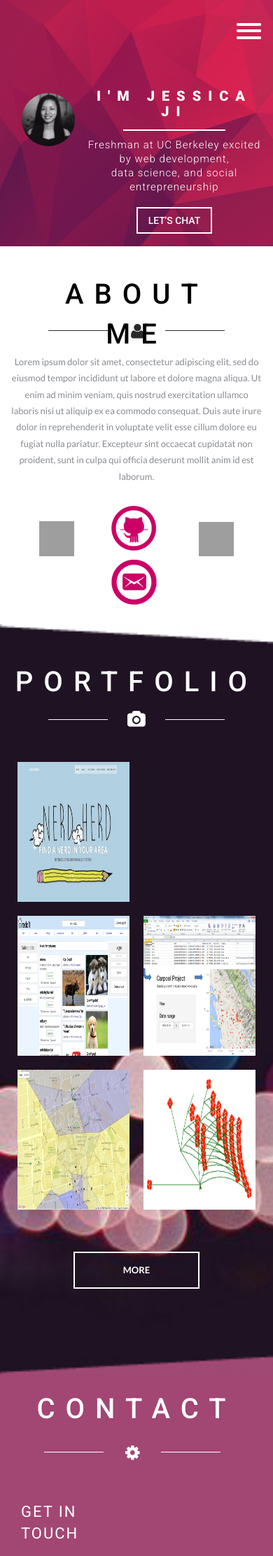
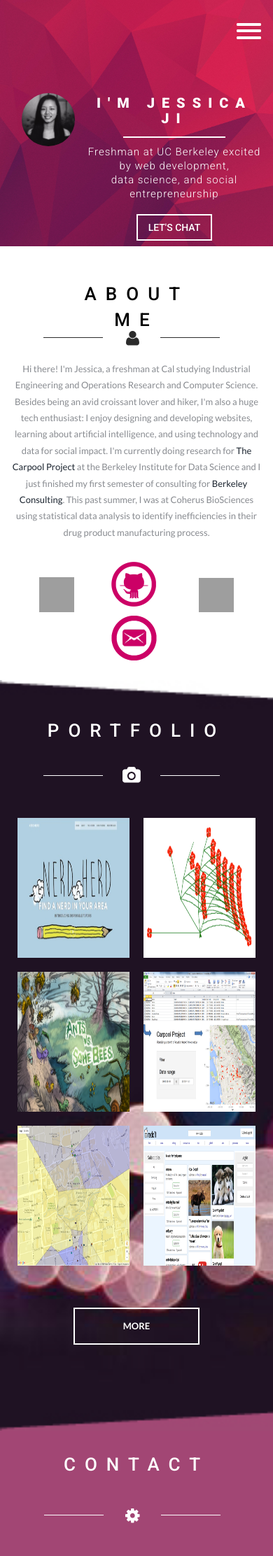
Before and after one commit to jessicajji/jessicajji.github.io, a PHP site: page / in a window 390 px wide; the page is wider, and only the part inside the window is pictured. Shown: the top 2224 px of that part at 70% size. Run offline with PHP 8.4, Linux system fonts and the light colour scheme; some libraries are stand-ins or nearby versions; grey boxes are pictures that could not be loaded.

Commit message:
Responsive formatting edits

```diff
--- a/css/style.css
+++ b/css/style.css
@@ -27,6 +27,7 @@ h2 {
   letter-spacing: 15px;
   height: 80px;
   width: 100%;
+  text-align: center;
   position: relative;
   margin-top: -30px;
 }
@@ -524,9 +525,18 @@ margin-right:0;
   a.boxclose {
     right: 250px;
   }
-
+  #map{
+    width: 500px;
+  }
+@media(max-width:1280px){
+  #map{
+    width: 500px;
+  }
+  .banner-info{
+    width: 65%;
+  }
 }
-@media(max-width:1280px){
+@media(max-width:1199px){
   a.boxclose {
     right: 160px;
   }
@@ -537,7 +547,6 @@ margin-right:0;
   .logo img{
    width:100%;
   }
-
   .about-back {
     min-height: 79px;
   }
@@ -559,6 +568,73 @@ margin-right:0;
   .footer-top {
     min-height: 147px;
   }
+  #map{
+    width: 350px;
+  }
+  .banner.page-head {
+    min-height: 96px;
+  }
+  .strip {
+    margin: 20px 0px 0px 0px;
+  }
+  .banner-info {
+    width: 71%;
+    margin: 100px auto 0 auto;
+  }
+  .banner-right h1 {
+    font-size: 30px;
+    margin: 23px 0 15px 0;
+    }
+  .banner-right h2 {
+    font-size: 45px;
+    }
+  .banner-right a {
+    font-size: 14px;
+    padding: 12px 20px;
+  }
+  .banner-left{
+    margin-top: 15px;
+    float:left;
+    width: 240px;
+    height: 120px;
+  }
+  .banner-right{
+    margin-top: 10px;
+    float: right;
+  }
+  .banner {
+    min-height: 575px;
+  }
+  .gallery-section {
+    padding: 92px 0 0px 0;
+  }
+  .gallery-section h3 {
+    font-size: 32px;
+    }
+  #portfolio p {
+    font-size: 16px;
+    }
+  .gallery-grids {
+    margin-top: 40px;
+  }
+  .textbox h4 {
+    margin-top: 25px;
+    font-size: 22px;
+  }
+  .textbox {
+    width: 93.8%;
+  }
+  .textbox .description {
+    padding:13px;
+    font-size: 11px;
+  }
+  .button {
+    padding: 5px;
+    width: 40%;
+    }
+  .button a {
+    font-size: 15px;
+    }
 }
 @media(max-width:1024px){
   .top-nav {
@@ -571,7 +647,7 @@ margin-right:0;
     margin: 20px 0px 0px 0px;
   }
   .banner-info {
-    width: 78%;
+    width: 70%;
     margin: 100px auto 0 auto;
   }
   .banner-right h1 {
@@ -584,6 +660,16 @@ margin-right:0;
   .banner-right a {
     font-size: 14px;
     padding: 12px 20px;
+  }
+  .banner-left{
+    margin-top: 15px;
+    float:left;
+    width: 240px;
+    height: 120px;
+  }
+  .banner-right{
+    margin-top: 10px;
+    float: right;
   }
   .banner {
     min-height: 575px;
@@ -601,29 +687,53 @@ margin-right:0;
   .about-back {
     min-height: 64px;
   }
+
+  .sectiontitle {
+    font-weight: 500;
+    font-size: 35px;
+    letter-spacing: 13px;
+    height: 80px;
+    width: 100%;
+    position: relative;
+    margin-top: -30px;
+  }
+  .infocontainer{
+    height: 500px;
+    width: 50%;
+    left: 50%;
+    transform: translateX(-76%);
+    margin-top: 20px;
+  }
+  #map {
+    width: 0px;
+    height: 0px;
+  }
   .gallery-section {
-    padding: 92px 0 0px 0;
+    padding: 95px 0 0px 0;
   }
   .gallery-section h3 {
-    font-size: 32px;
-    }
+    font-size: 30px;
+  }
   #portfolio p {
-    font-size: 16px;
-    }
-  .gallery-grids {
-    margin-top: 40px;
+    font-size: 14px;
+  }
+  .gallery-grid {
+    float: left;
+    width: 33.3%;
+  }
+  .gallery-section {
+    min-height: 893px;
   }
   .textbox h4 {
-    margin-top: 89px;
+    margin-top: 26px;
+    font-size: 20px;
   }
-  .button {
-    padding: 7px;
-    }
-  .button a {
-    font-size: 16px;
-    }
-  .gallery-section {
-    min-height: 1400px;
+  .textbox {
+    width: 93.8%;
+  }
+  .textbox .description {
+    padding: 13px;
+    font-size: 13px !important;
   }
   .contact {
     padding: 45px 0 0 0;
@@ -674,6 +784,89 @@ margin-right:0;
   .clients {
     padding: 0 0 45px 0;
     }
+  .infocontainer{
+    height: 500px;
+    width: 50%;
+    left: 50%;
+    transform: translateX(-60%);
+    margin-top: 20px;
+  }
+    .button {
+    padding: 3px;
+    width: 40%;
+    font-size:15px;
+  }
+}
+@media(max-width:991px){
+  .banner.page-head {
+    min-height: 96px;
+  }
+  .strip {
+    margin: 20px 0px 0px 0px;
+  }
+  .banner-info {
+    width: 92%;
+    margin: 100px auto 0 auto;
+  }
+  .banner-right h1 {
+    font-size: 30px;
+    margin: 23px 0 15px 0;
+    }
+  .banner-right h2 {
+    font-size: 45px;
+    }
+  .banner-right a {
+    font-size: 14px;
+    padding: 12px 20px;
+  }
+  .banner-left{
+    margin-top: 15px;
+    float:left;
+    width: 240px;
+    height: 120px;
+  }
+  .banner-right{
+    margin-top: 10px;
+    float: right;
+  }
+  .strip {
+    margin-right: 8px;
+  }
+  .banner {
+    min-height: 575px;
+  }
+  .gallery-section {
+    padding: 120px 0 0px 0;
+  }
+  .gallery-section h3 {
+    font-size: 30px;
+  }
+  #portfolio p {
+    font-size: 14px;
+  }
+  .gallery-grid {
+    float: left;
+    width: 33.3%;
+  }
+  .gallery-section {
+    min-height: 893px;
+  }
+  .textbox h4 {
+    margin-top: 25px;
+    font-size: 18px;
+  }
+  .textbox{
+    width: 92%;
+  }
+  .textbox .description {
+  padding: 15px;
+  font-size: 12px !important;
+  }
+  .button {
+    padding: 3px;
+    width: 40%;
+    font-size:15px;
+  }
 }
 @media(max-width:768px){
   .top-nav {
@@ -708,10 +901,6 @@ margin-right:0;
     float: right;
     width: 64%;
   }
-  .logo {
-    float: left;
-    width: 14%;
-  }
   .banner-info {
     margin: 80px auto 0 auto;
   }
@@ -744,13 +933,16 @@ margin-right:0;
     min-height: 48px;
   }
   .about {
-    padding: 40px 0 15px 0;
+    padding: 50px 0 15px 0;
   }
   .gallery-section {
-    padding: 68px 0 0px 0;
+    padding: 90px 0 0px 0;
+  }
+  .sectiontitle {
+    font-size: 26px;
   }
   .gallery-section h3 {
-    font-size: 30px;
+    font-size: 18px;
   }
   #portfolio p {
     font-size: 14px;
@@ -762,14 +954,24 @@ margin-right:0;
   .gallery-section {
     min-height: 893px;
   }
+  .textbox .description{
+    padding: 3px 7px 7px 7px;
+    font-size: 10px;
+  }
+  .textbox {
+    width: 91.5%;
+  }
   .textbox h4 {
-    margin-top: 55px;
+    margin-top: 16px;
   }
   .contact-info h3 {
     font-size: 30px;
   }
   .contact {
-    padding: 40px 0 0 0;
+    padding: 50px 0 0 0;
+  }
+  .strip {
+    margin-right: 15px;
   }
   .contact-left {
     float: left;
--- a/index.html
+++ b/index.html
@@ -42,7 +42,6 @@
 										<li><a class="scroll" href="#portfolio"><span>portfolio</span></a></li>
 
 										<li><a class="scroll" href="#contact"><span>contact</span></a></li>
-										<li><a class="scroll" href="#contact"><span>resume</span></a></li>
 										<!--arrow up-->
 									</ul>
 								</div>
@@ -95,9 +94,11 @@
 <!--about-->
 <div class="about text-center" id="about">
 	<div class="container">
-		<div class= "sectiontitle" id="abouttitle"><div class="head">ABOUT ME</div></div>
+		<div class= "sectiontitle text-center" id="abouttitle"><div class="head">ABOUT ME</div></div>
 		<div class="strip text-center"><img src="images/about.png" alt=" "/></div>
-		<p>Lorem ipsum dolor sit amet, consectetur adipiscing elit, sed do eiusmod tempor incididunt ut labore et dolore magna aliqua. Ut enim ad minim veniam, quis nostrud exercitation ullamco laboris nisi ut aliquip ex ea commodo consequat. Duis aute irure dolor in reprehenderit in voluptate velit esse cillum dolore eu fugiat nulla pariatur. Excepteur sint occaecat cupidatat non proident, sunt in culpa qui officia deserunt mollit anim id est laborum.</p>
+		<p>Hi there! I'm Jessica, a freshman at Cal studying Industrial Engineering and Operations Research and Computer Science. Besides being an avid croissant lover and hiker, I'm also a huge tech enthusiast: I enjoy designing and developing websites, learning about artificial intelligence, and using technology and data for social impact. I'm currently doing research for <a href="http://hackingmeasurement.berkeley.edu/projects/the-carpool-project.html">The Carpool Project</a> at the Berkeley Institute for Data Science and I just finished my first semester of consulting for <a href="http://bc.berkeley.edu">Berkeley Consulting</a>. This past summer, I was at Coherus BioSciences using statistical data analysis to identify inefficiencies in their drug product manufacturing process.
+
+			</p>
 		<ul>
 			<li><a class="fb" href="https://www.facebook.com/heyitsjessicaa"></a></li>
 			<li><a class="gh" href="https://github.com/jessicajji"></a></li>
@@ -126,19 +127,19 @@
 						</div></div>
 				</div>
 				<div class="col-md-4 gallery-grid gallery1">
-					<div class="preview"><!--<img src="images/yt.jpg" class="port_img img-responsive" alt="/">-->
+					<div class="preview"><img src="images/scheme.jpg" class="port_img img-responsive" alt="/">
 						<div class="textbox">
-							<h4></h4>
-							<div class="description"></div>
-							<div class="button"><a href="http://bc.berkeley.edu" class="swipebox">VIEW</a></div>
+							<h4>SCHEME INTERPRETER</h4>
+							<div class="description">Developed an interpreter for a subset of the Scheme language that works with immutable values, uses only expressions, and specializes in symbolic computation</div>
+							<div class="button"><a href="https://github.com/jessicajji/scheme_interpreter" class="swipebox">VIEW</a></div>
 						</div></div>
-				</div>
+				</div></a>
 				<div class="col-md-4 gallery-grid gallery1">
-					<div class="preview"><img src="images/reddit.png" class="port_img img-responsive" alt="/">
+					<div class="preview"><img src="images/ants.png" class="port_img img-responsive" alt="/">
 						<div class="textbox">
-							<h4>REDDIT REDESIGN</h4>
-							<div class="description">Utilized HTML/CSS in making design decisions to improve the UI/UX of Reddit's home, search, and thread pages</div>
-							<div class="button"><a href="https://github.com/jessicajji/reddit_redesign" class="swipebox">VIEW</a></div>
+							<h4>ANTS VS BEES GAME</h4>
+							<div class="description">Implemented a tower defense game using Python that was inspired by PopCap Games' Plants Vs. Zombies</div>
+							<div class="button"><a href="https://github.com/jessicajji/ants_vs_bees" class="swipebox">VIEW</a></div>
 						</div></div>
 				</div>
 				<div class="col-md-4 gallery-grid gallery1">
@@ -157,12 +158,13 @@
 						</div></div>
 				</div></a>
 				<div class="col-md-4 gallery-grid gallery1">
-					<div class="preview"><img src="images/scheme.jpg" class="port_img img-responsive" alt="/">
+					<div class="preview"><img src="images/reddit.png" class="port_img img-responsive" alt="/">
 						<div class="textbox">
-							<h4>SCHEME INTERPRETER</h4>
-							<div class="description">Developed an interpreter for a subset of the Scheme language that works with immutable values, uses only expressions, and specializes in symbolic computation</div>
+							<h4>REDDIT REDESIGN</h4>
+							<div class="description">Utilized HTML/CSS in making design decisions to improve the UI/UX of Reddit's home, search, and thread pages</div>
+							<div class="button"><a href="https://github.com/jessicajji/reddit_redesign" class="swipebox">VIEW</a></div>
 						</div></div>
-				</div></a>
+				</div>
 				<div class="clearfix"> </div>
 			</div>
 		</div>
@@ -199,7 +201,7 @@
 					</div>
 			</div>
 			<div class="col-md-7 mapcontainer">
-				<iframe src="https://www.google.com/maps/embed?pb=!1m18!1m12!1m3!1d3149.508869071786!2d-122.26066029035253!3d37.871780625027185!2m3!1f0!2f0!3f0!3m2!1i1024!2i768!4f13.1!3m3!1m2!1s0x808f7718c522d7c1%3A0xda8034ea3b6b3289!2sUniversity+of+California%2C+Berkeley!5e0!3m2!1sen!2sus!4v1451498043393" width="500" height="460" frameborder="0" style="border:0; float: right;" allowfullscreen></iframe>
+				<iframe src="https://www.google.com/maps/embed?pb=!1m18!1m12!1m3!1d3149.508869071786!2d-122.26066029035253!3d37.871780625027185!2m3!1f0!2f0!3f0!3m2!1i1024!2i768!4f13.1!3m3!1m2!1s0x808f7718c522d7c1%3A0xda8034ea3b6b3289!2sUniversity+of+California%2C+Berkeley!5e0!3m2!1sen!2sus!4v1451498043393" width="500" height="460" id ="map" frameborder="0" style="border:0; float: right;" allowfullscreen></iframe>
 			</div>
 		</div>
 	</div>
```
Also changed, not shown: images/ants.png (added).
